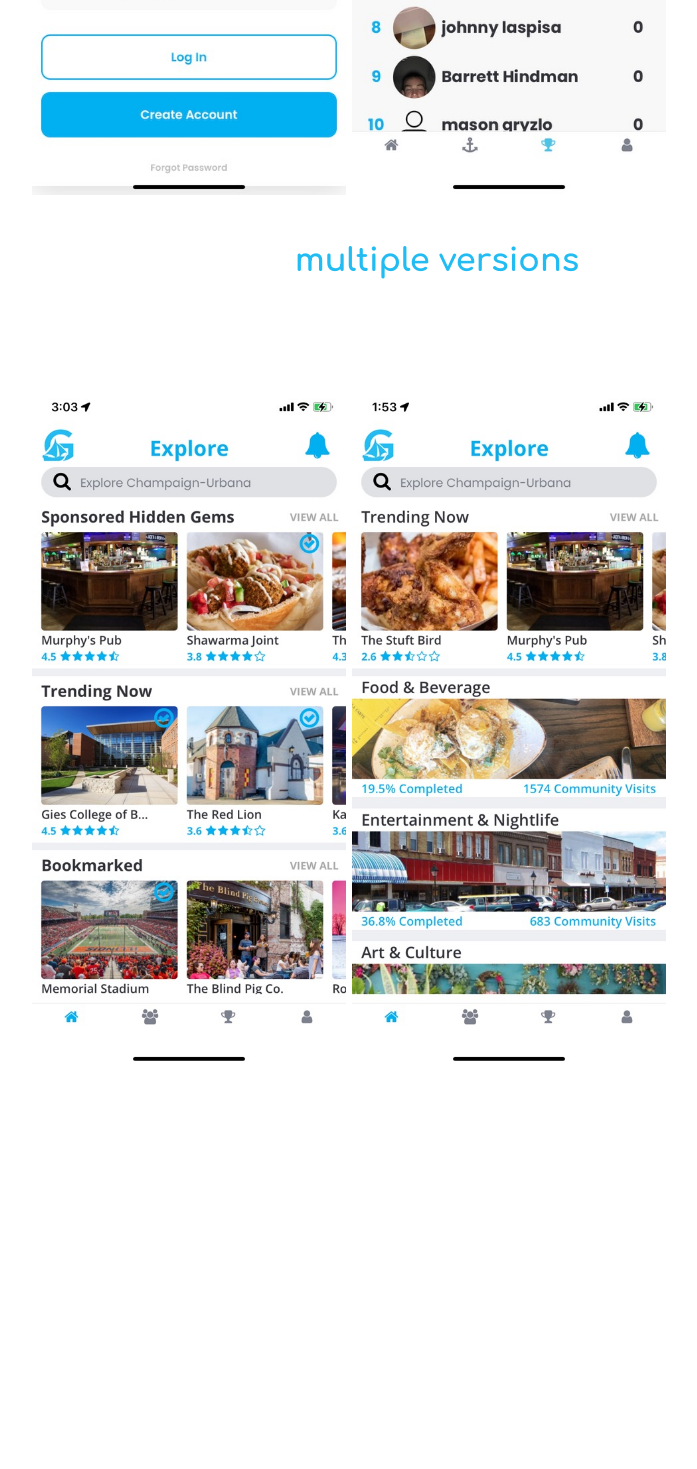
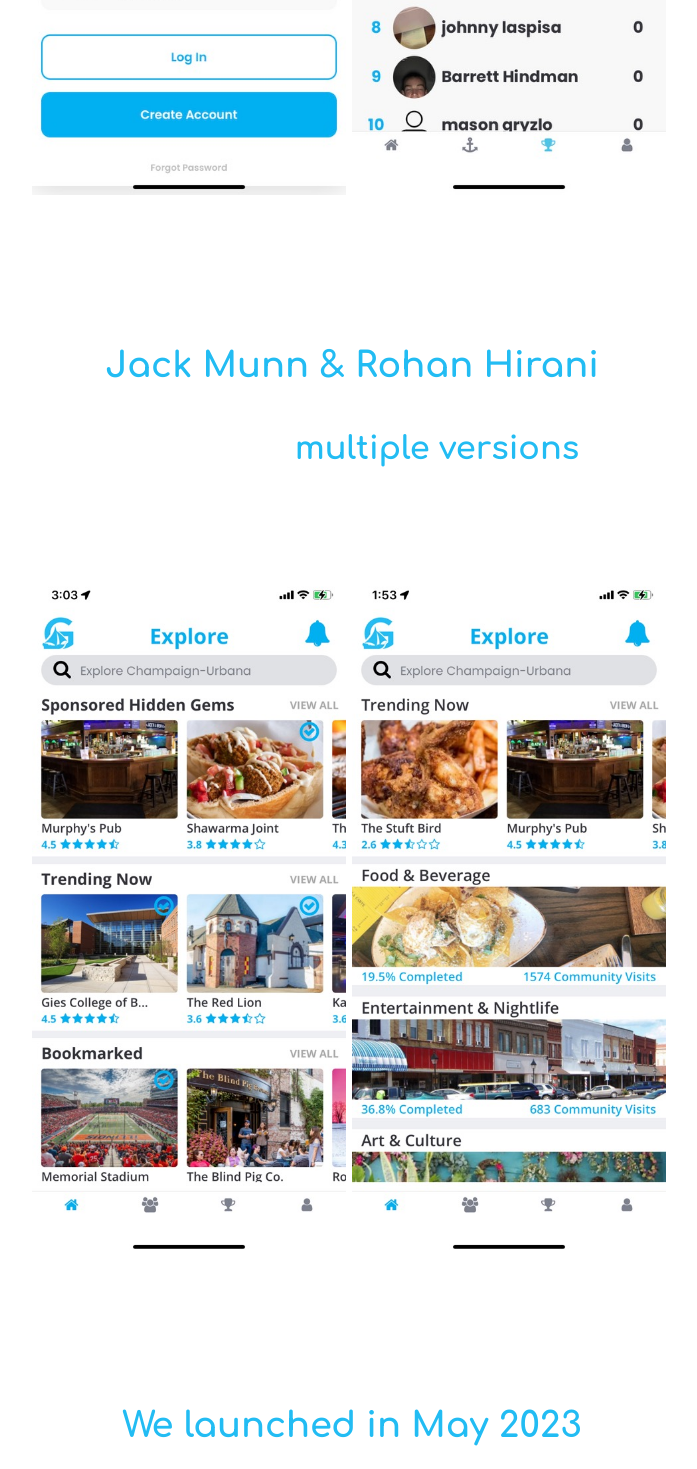
Before and after one commit to evanwaller03/personal-website, a React (Vite) app: page /mycode in a window 1280 px wide. Shown: the part 895-2364 px from the top of the page, without its empty margins (288-985 px from the left). Before the commit the page ends 2004 px from the top, so only its background shows below. Built offline with nearby package versions, Linux system fonts and the light colour scheme; no server answers.

Commit message:
mycode is updated

```diff
--- a/src/views/MyCode.tsx
+++ b/src/views/MyCode.tsx
@@ -159,6 +159,8 @@ const MyCode = () => {
                             <img src="/galleon-leaderboard.jpeg" alt="Galleon Leader Board" style={imageStyle} />
                         </div>
                     </div>
+                    <h1 style={{color: '#ffffff',textAlign: 'center',width: '100%',fontSize: isMobile ? '1.2em' : '1.8em',}}>This wouldn't have been possible without my friends:</h1>
+                    <h1 style={{color: '#22bcf3',textAlign: 'center',width: '100%',fontSize: isMobile ? '1.4em' : '2.2em',}}>Jack Munn & Rohan Hirani</h1>
                     <h1 style={titleStyle}>We tested <span style={{ color: '#22bcf3' }}>multiple versions</span></h1>
                     <div style={imageContainerStyle}>
                         <div>
@@ -170,10 +172,8 @@ const MyCode = () => {
                             <img src="/galleon-home-2.jpeg" alt="Galleon Home Screen Variation 2" style={imageStyle}/>
                         </div>
                     </div>
-                    <div style={sectionStyle}>
-
-
-                    </div>
+                    <h1 style={{color: '#ffffff',textAlign: 'center',width: '100%',fontSize: isMobile ? '1.2em' : '1.8em',}}>We start in October of 2021. 1.5 years later...</h1>
+                    <h1 style={{color: '#22bcf3',textAlign: 'center',width: '100%',fontSize: isMobile ? '1.4em' : '2.2em',}}>We launched in May 2023</h1>
                 </div>
             </div>
         </div>
```
